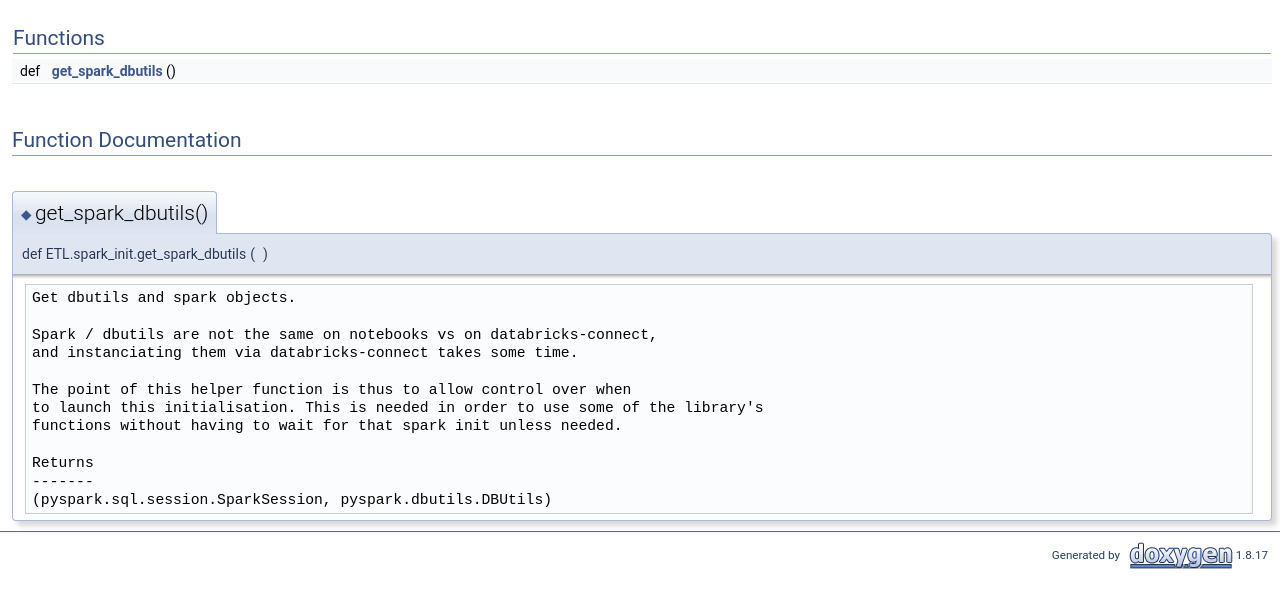
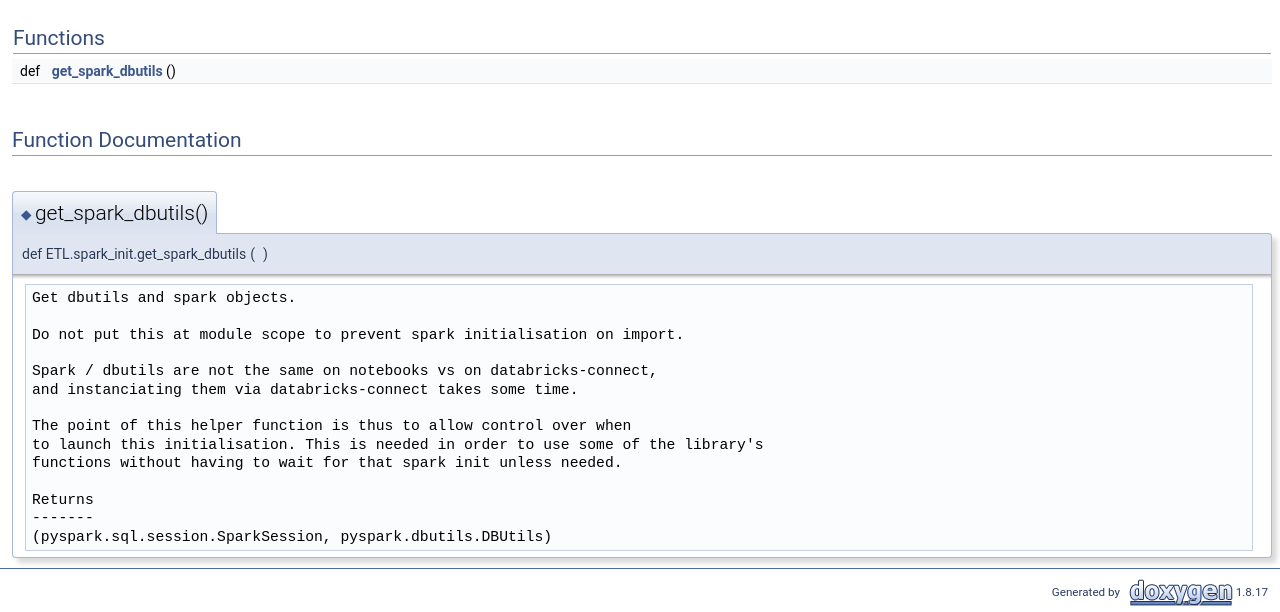
Before and after one commit to charlesdarkwind/ETL-lib.github.io, a plain HTML site: page html/namespace_e_t_l_1_1spark__init.html in a window 1280 px wide. Shown: the part 188-800 px from the top of the page. Drawn offline with Linux system fonts and the light colour scheme.

Commit message:
Auto-doc update

```diff
--- a/html/namespace_e_t_l_1_1spark__init.html
+++ b/html/namespace_e_t_l_1_1spark__init.html
@@ -94,6 +94,8 @@ Functions</h2></td></tr>
 </div><div class="memdoc">
 <pre class="fragment">Get dbutils and spark objects.
 
+Do not put this at module scope to prevent spark initialisation on import.
+
 Spark / dbutils are not the same on notebooks vs on databricks-connect,
 and instanciating them via databricks-connect takes some time.
 
```
Also changed, not shown: 1 other file.
